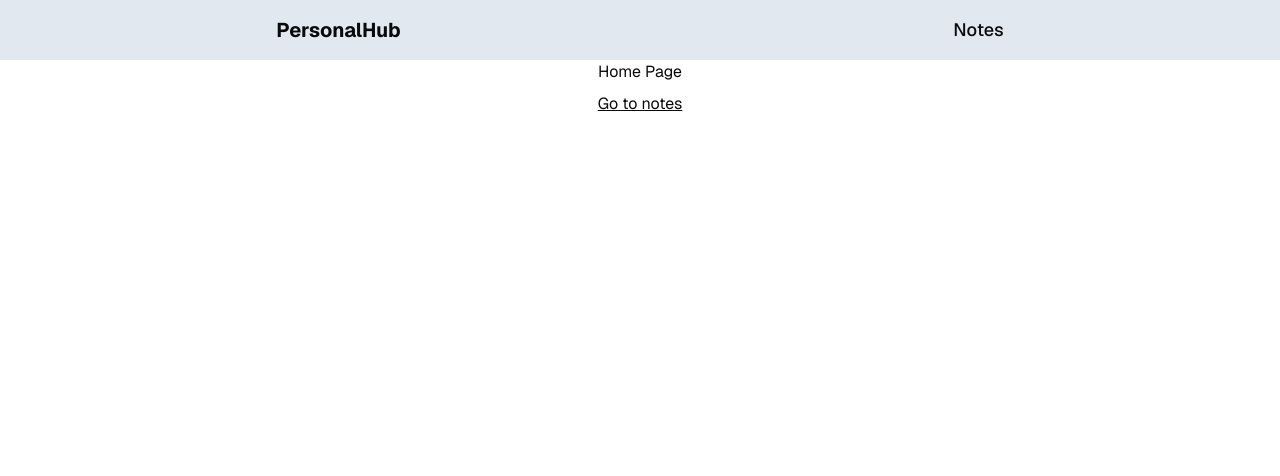
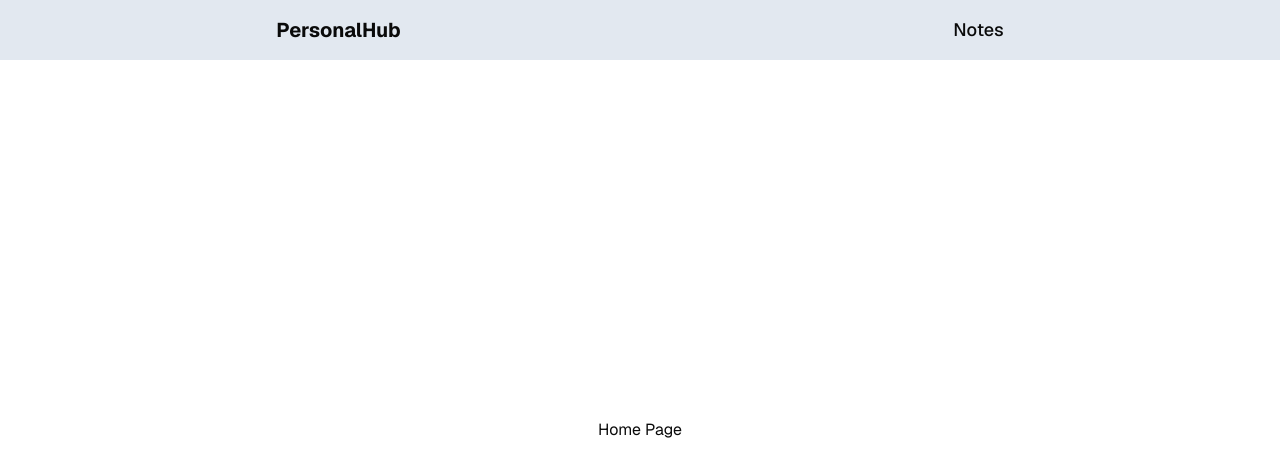
Before and after one commit to Nazarii-Lesniak/personal-hub, a Next.js app: page / in a window 1280 px wide. Shown: the top 476 px of the page. Built offline with nearby package versions, Linux system fonts and the light colour scheme.

Commit message:
chore: update HomePage layout and remove unused links

```diff
--- a/src/app/page.tsx
+++ b/src/app/page.tsx
@@ -1,12 +1,7 @@
-import Link from "next/link";
-
 export default function HomePage() {
   return (
-    <main className="flex w-full flex-col items-center gap-2 text-center">
+    <main className="flex flex-1 w-full flex-col items-center justify-center gap-2">
       <h1>Home Page</h1>
-      <Link href="/notes" className="underline">
-        Go to notes
-      </Link>
     </main>
   );
 }
```
